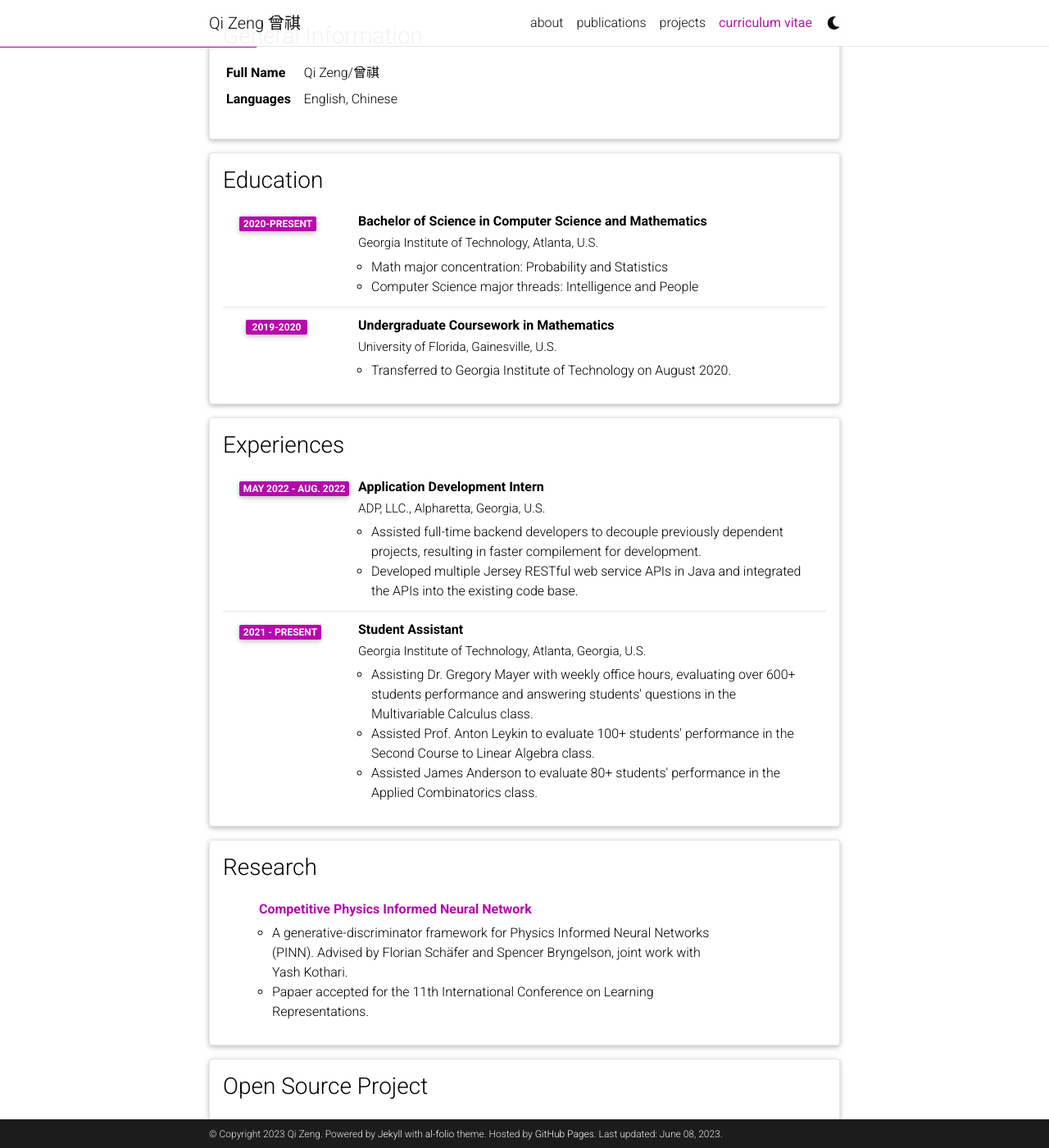
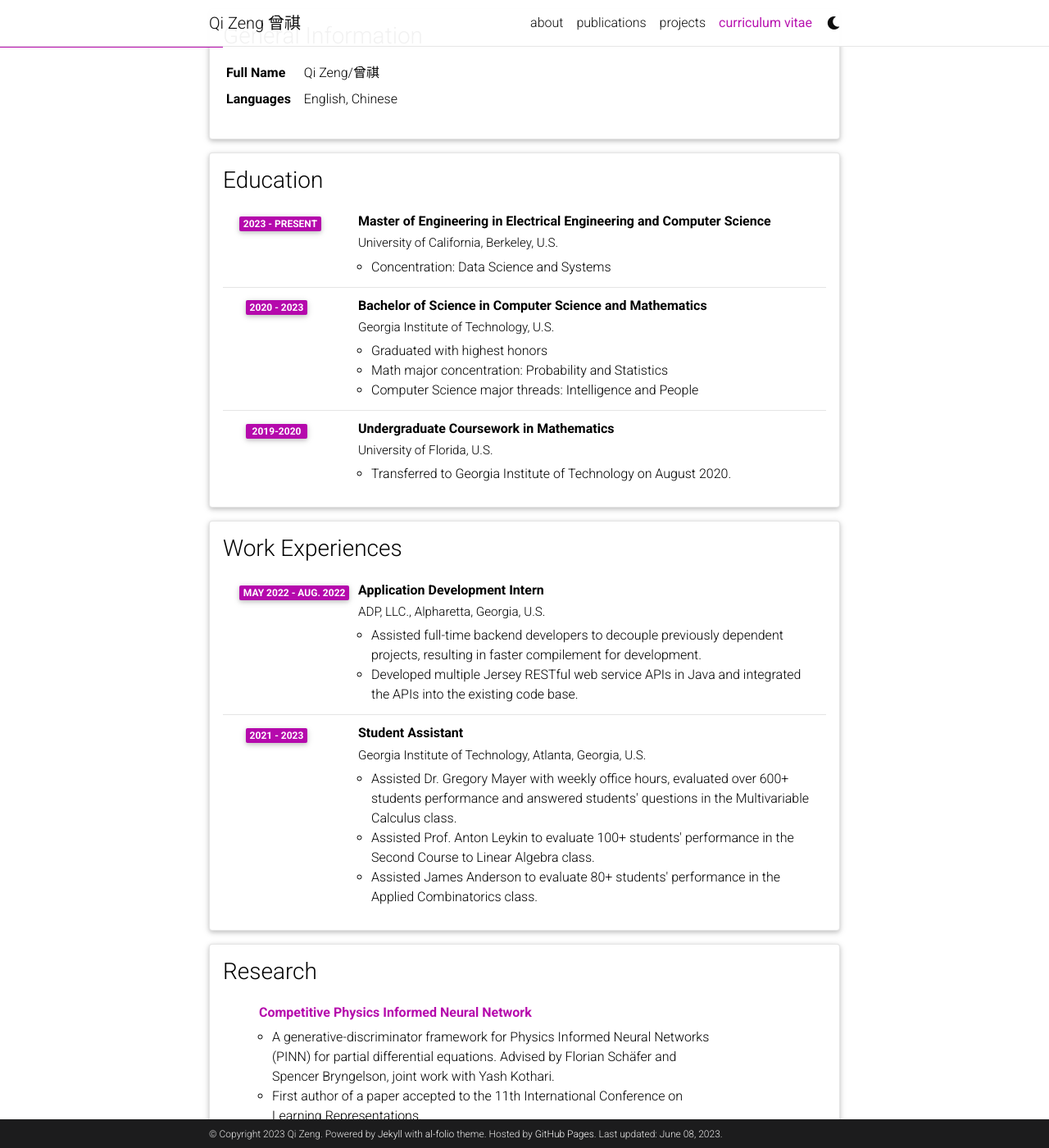
Before and after one commit to Q1Zeng/Q1Zeng.github.io, a Jekyll site: the page built from _pages/cv.md, in a window 1280 px wide and 1400 px high, scrolled down 204 px. Shown: the whole window at 82% size. Built offline with Jekyll 4.4.1, drawn with Linux system fonts in a browser that asks for light colours; comment, search, counter and statistics services are not loaded; a style sheet for code colours, icons or effects is not loaded; some of the changed text lies outside the part shown.

Commit message:
Update CV

```diff
--- a/_config.yml
+++ b/_config.yml
@@ -72,7 +72,7 @@ twitter_username: # your Twitter handle
 mastodon_username: # your mastodon instance+username in the format instance.tld/@username
 linkedin_username: qi-zeng-6a65381b6 # your LinkedIn user name
 telegram_username: # your Telegram user name
-scholar_userid: # your Google Scholar ID
+scholar_userid: 3BPYlZ4AAAAJ # your Google Scholar ID
 semanticscholar_id: # your Semantic Scholar ID
 whatsapp_number: # your WhatsApp number (full phone number in international format. Omit any zeroes, brackets, or dashes when adding the phone number in international format.)
 orcid_id: # your ORCID ID
--- a/_data/cv.yml
+++ b/_data/cv.yml
@@ -9,10 +9,17 @@
 - title: Education
   type: time_table
   contents:
+    - title: Master of Engineering in Electrical Engineering and Computer Science
+      institution: University of California, Berkeley, U.S.
+      year: 2023 - Present
+      description:
+        - "Concentration: Data Science and Systems"
+
     - title: Bachelor of Science in Computer Science and Mathematics
-      institution: Georgia Institute of Technology, Atlanta, U.S.
-      year: 2020-Present
+      institution: Georgia Institute of Technology, U.S.
+      year: 2020 - 2023
       description:
+        - "Graduated with highest honors"
         - "Math major concentration: Probability and Statistics"
         - "Computer Science major threads: Intelligence and People"
         # - Description 2.
@@ -21,12 +28,12 @@
         #     - Sub-description 1.
         #     - Sub-description 2.
     - title: Undergraduate Coursework in Mathematics
-      institution: University of Florida, Gainesville, U.S.
+      institution: University of Florida, U.S.
       year: 2019-2020
       description:
         - Transferred to Georgia Institute of Technology on August 2020.
 
-- title: Experiences
+- title: Work Experiences
   type: time_table
   contents:
     - title: Application Development Intern
@@ -41,9 +48,9 @@
         #     - Sub-description 2.
     - title: Student Assistant
       institution: Georgia Institute of Technology, Atlanta, Georgia, U.S.
-      year: 2021 - Present
+      year: 2021 - 2023
       description:
-        - Assisting Dr. Gregory Mayer with weekly office hours, evaluating over 600+ students performance and answering students' questions in the Multivariable Calculus class.
+        - Assisted Dr. Gregory Mayer with weekly office hours, evaluated over 600+ students performance and answered students' questions in the Multivariable Calculus class.
         - Assisted Prof. Anton Leykin to evaluate 100+ students' performance in the Second Course to Linear Algebra class.
         - Assisted James Anderson to evaluate 80+ students' performance in the Applied Combinatorics class.
 
@@ -52,8 +59,8 @@
   contents:
     - title: <a href="/projects/CPINN_project/">Competitive Physics Informed Neural Network</a>
       description:
-        - A generative-discriminator framework for Physics Informed Neural Networks (PINN). Advised by Florian Schäfer and Spencer Bryngelson, joint work with Yash Kothari.
-        - Papaer accepted for the 11th International Conference on Learning Representations.
+        - A generative-discriminator framework for Physics Informed Neural Networks (PINN) for partial differential equations. Advised by Florian Schäfer and Spencer Bryngelson, joint work with Yash Kothari.
+        - First author of a paper accepted to the 11th International Conference on Learning Representations.
 
 - title: Open Source Project
   type: time_table
@@ -72,11 +79,11 @@
       institution: College of Computing, Georgia Institute of Technology
 
     - year: 2020 - 2023
-      title:  Faculty Honors (x3) and Dean's List (x2)
+      title: Faculty Honors (x4) and Dean's List (x2)
       institution: Georgia Institute of Technology
 
     - year: 2019 - 2020
-      title:  President's Honor Roll (x2)
+      title: President's Honor Roll (x2)
       institution: University of Florida
 
     # - year: 2029
```
Also changed, not shown: _news/Berkeley_Admission.md (+1 -1 lines), _pages/about.md (+2 -2 lines), 1 other file.
